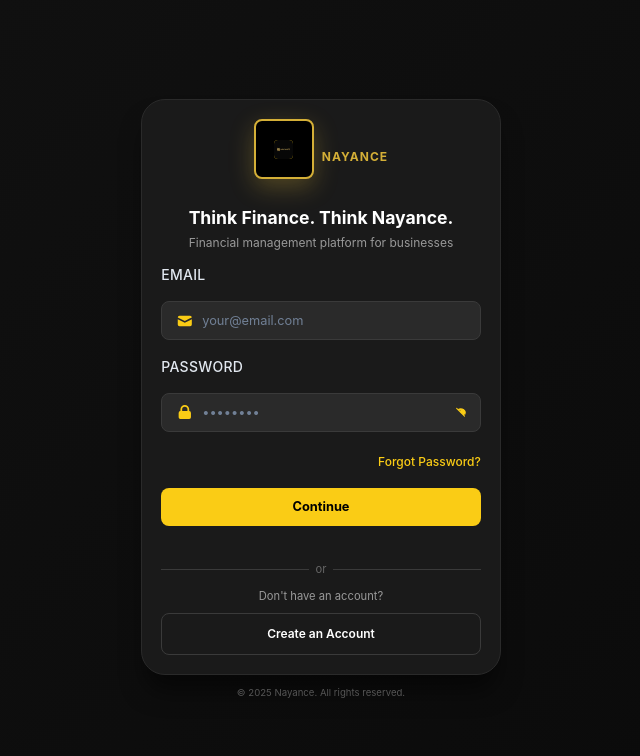
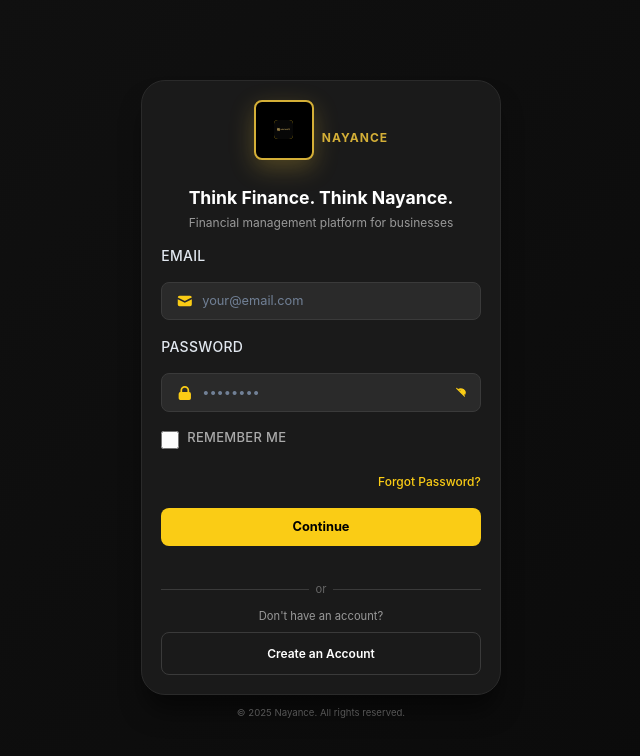
Before and after one commit to sayali23leapforge-glitch/ai-mangment-buisness-, a React (Vite) app: page /login in a window 1280 px wide. Shown: the top 756 px of the page, without its empty margins (319-959 px from the left). Built offline with nearby package versions, Linux system fonts and the light colour scheme; no server answers.

Commit message:
feat: Add Remember Me functionality - users stay logged in automatically

```diff
--- a/src/components/TopBar.tsx
+++ b/src/components/TopBar.tsx
@@ -111,6 +111,10 @@ export default function TopBar({ onMenuClick, onRoleChange }: TopBarProps) {
       localStorage.removeItem("employeeEmail");
       localStorage.removeItem("userProfile");
 
+      // Clear Remember Me data
+      localStorage.removeItem("rememberMe");
+      localStorage.removeItem("rememberedEmail");
+
       console.log("✅ Logged out - localStorage cleared");
       navigate("/login");
     } catch (error) {
--- a/src/pages/Login.tsx
+++ b/src/pages/Login.tsx
@@ -12,8 +12,25 @@ export default function Login() {
   const [error, setError] = useState('');
   const [loading, setLoading] = useState(false);
   const [showPassword, setShowPassword] = useState(false);
+  const [rememberMe, setRememberMe] = useState(false);
   const navigate = useNavigate();
   const location = useLocation();
+
+  // Check if user is already logged in - auto redirect
+  useEffect(() => {
+    const loginType = localStorage.getItem("loginType");
+    const userRole = localStorage.getItem("userRole");
+
+    if (loginType && userRole) {
+      console.log("✅ User already logged in, redirecting to dashboard...");
+      const connected = getIntegrations();
+      if (connected.length === 0) {
+        navigate('/connect-business', { replace: true });
+      } else {
+        navigate('/dashboard', { replace: true });
+      }
+    }
+  }, [navigate]);
 
   // Clear error and reset state EVERY TIME user arrives at login page (including after logout)
   useEffect(() => {
@@ -22,7 +39,14 @@ export default function Login() {
       console.log("🔄 Login page accessed - clearing auth state and form");
 
       setError('');
-      setEmail('');
+      // Don't clear email/password if remember me was checked
+      const rememberedEmail = localStorage.getItem("rememberedEmail");
+      if (rememberedEmail) {
+        setEmail(rememberedEmail);
+        setRememberMe(true);
+      } else {
+        setEmail('');
+      }
       setPassword('');
       setLoading(false);
       setShowPassword(false);
@@ -82,6 +106,16 @@ export default function Login() {
 
       // Store role in localStorage
       localStorage.setItem("userRole", userRole);
+
+      // Store Remember Me preference
+      if (rememberMe) {
+        localStorage.setItem("rememberedEmail", email);
+        localStorage.setItem("rememberMe", "true");
+        console.log("💾 Remember Me enabled - email stored");
+      } else {
+        localStorage.removeItem("rememberedEmail");
+        localStorage.removeItem("rememberMe");
+      }
 
       // Store indicator of login type
       if (isEmployee) {
@@ -207,6 +241,20 @@ export default function Login() {
               </div>
             </div>
 
+            {/* Remember Me Checkbox */}
+            <div className="remember-me-container">
+              <input
+                type="checkbox"
+                id="rememberMe"
+                checked={rememberMe}
+                onChange={(e) => setRememberMe(e.target.checked)}
+                className="remember-me-checkbox"
+              />
+              <label htmlFor="rememberMe" className="remember-me-label">
+                Remember me
+              </label>
+            </div>
+
             {/* Forgot Password Link */}
             <div className="forgot-password">
               <button
--- a/src/styles/Login.css
+++ b/src/styles/Login.css
@@ -263,3 +263,51 @@
   border-color: #d4af37;
   color: #d4af37;
 }
+
+/* ============================================
+   REMEMBER ME CHECKBOX
+   ============================================ */
+.remember-me-container {
+  display: flex;
+  align-items: center;
+  gap: 8px;
+  margin: 12px 0 16px 0;
+}
+
+.remember-me-checkbox {
+  width: 18px;
+  height: 18px;
+  cursor: pointer;
+  accent-color: #d4af37;
+  border-radius: 3px;
+  border: 1px solid #333;
+  background: #111;
+  transition: all 0.2s ease;
+}
+
+.remember-me-checkbox:hover {
+  border-color: #d4af37;
+  box-shadow: 0 0 8px rgba(212, 175, 55, 0.2);
+}
+
+.remember-me-checkbox:checked {
+  background: #d4af37;
+  border-color: #d4af37;
+}
+
+.remember-me-label {
+  font-size: 13px;
+  color: #aaa;
+  user-select: none;
+  cursor: pointer;
+  transition: color 0.2s ease;
+}
+
+.remember-me-label:hover {
+  color: #d4af37;
+}
+
+.remember-me-checkbox:checked + .remember-me-label {
+  color: #d4af37;
+  font-weight: 500;
+}
```
